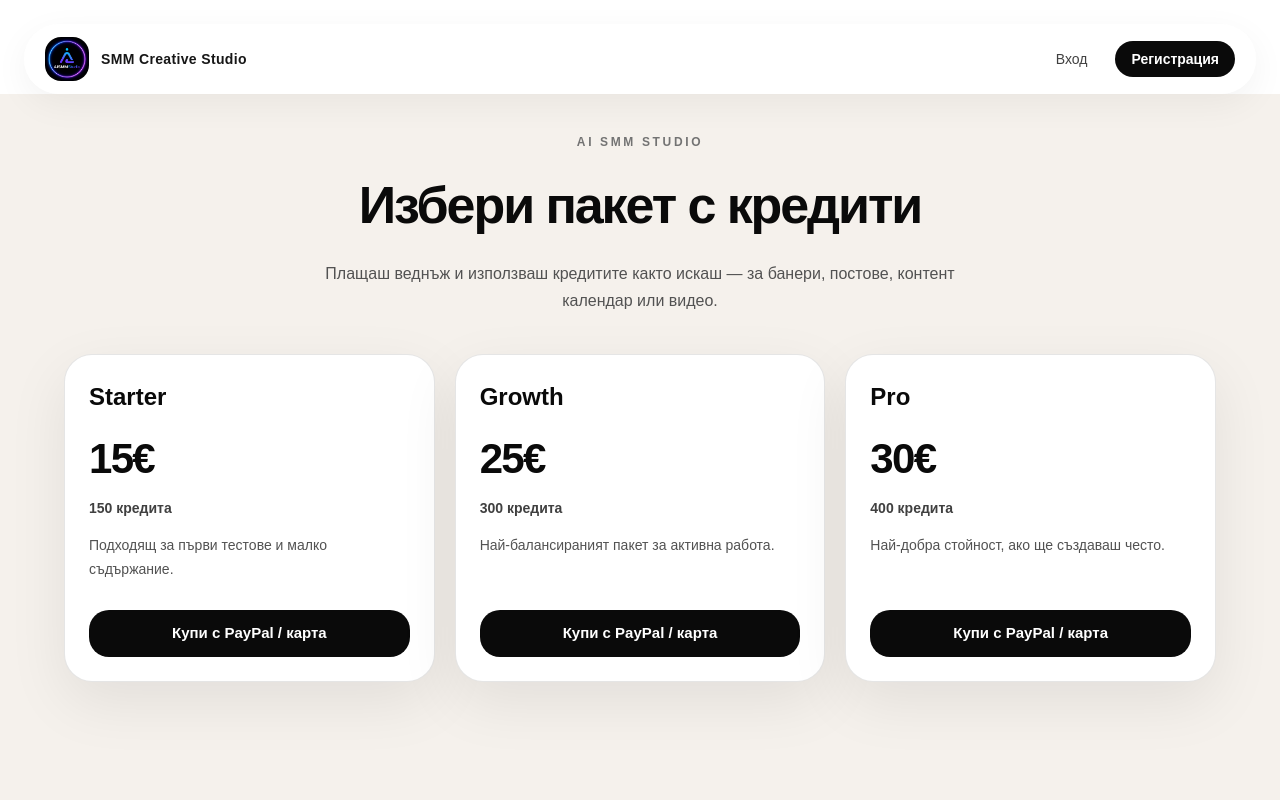
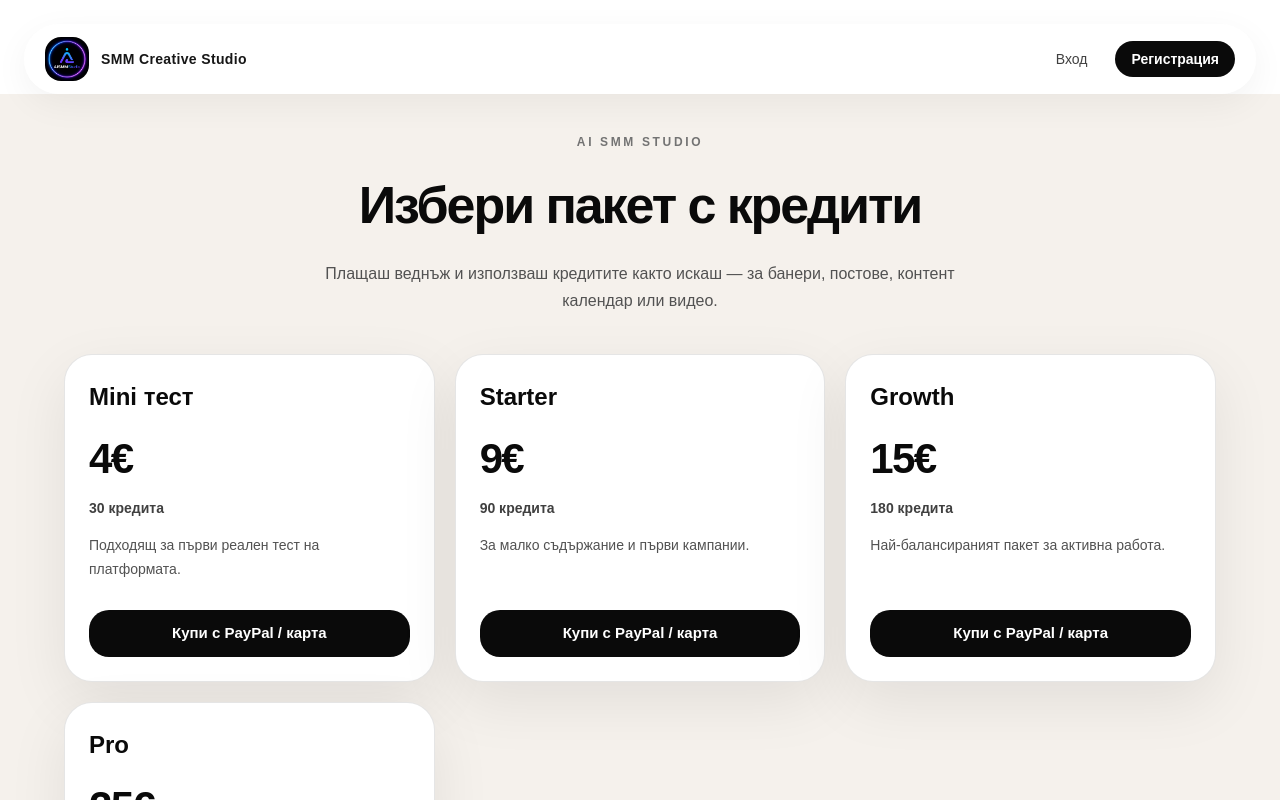
Before and after one commit to celevra-coder/ai-smm-platform, a Next.js app: page /pricing in a window 1280 px wide. Shown: the top 800 px of the page. Built offline with nearby package versions, Linux system fonts and the light colour scheme; no server answers.

Commit message:
Fix guest checkout flow and update credit packages

```diff
--- a/app/dashboard/quick-video/page.tsx
+++ b/app/dashboard/quick-video/page.tsx
@@ -294,9 +294,22 @@ const handleGenerateVideo = async () => {
     const accessToken = session?.access_token;
 
     if (!accessToken) {
-      window.location.href = "/login";
-      return;
-    }
+  localStorage.setItem(
+    "pending_quick_video",
+    JSON.stringify({
+      businessName: businessName.trim(),
+      businessDescription: businessDescription.trim(),
+      videoIdea: videoIdea.trim(),
+      phone: phone.trim(),
+      duration,
+      imageUrl,
+      imageFileName,
+    })
+  );
+
+  window.location.href = "/pricing?source=quick-video";
+  return;
+}
 
     const creditRes = await fetch(
       `${process.env.NEXT_PUBLIC_SUPABASE_URL}/functions/v1/consume-credit`,
--- a/app/pricing/page.tsx
+++ b/app/pricing/page.tsx
@@ -5,24 +5,31 @@ import { createClient } from "@/lib/supabase-browser";
 
 const plans = [
   {
+    key: "mini",
+    name: "Mini тест",
+    price: "4€",
+    credits: "30 кредита",
+    description: "Подходящ за първи реален тест на платформата.",
+  },
+  {
     key: "starter",
     name: "Starter",
-    price: "15€",
-    credits: "150 кредита",
-    description: "Подходящ за първи тестове и малко съдържание.",
+    price: "9€",
+    credits: "90 кредита",
+    description: "За малко съдържание и първи кампании.",
   },
   {
     key: "growth",
     name: "Growth",
-    price: "25€",
-    credits: "300 кредита",
+    price: "15€",
+    credits: "180 кредита",
     description: "Най-балансираният пакет за активна работа.",
   },
   {
     key: "pro",
     name: "Pro",
-    price: "30€",
-    credits: "400 кредита",
+    price: "25€",
+    credits: "330 кредита",
     description: "Най-добра стойност, ако ще създаваш често.",
   },
 ];
@@ -45,9 +52,10 @@ export default function PricingPage() {
       const accessToken = session?.access_token;
 
       if (!accessToken) {
-        window.location.href = "/login";
-        return;
-      }
+  localStorage.setItem("pending_checkout_plan", plan);
+  window.location.href = "/register";
+  return;
+}
 
       const res = await fetch(
                 `${process.env.NEXT_PUBLIC_SUPABASE_URL}/functions/v1/create-paypal-checkout`,
--- a/app/register/page.tsx
+++ b/app/register/page.tsx
@@ -48,6 +48,49 @@ if (data.user && data.user.identities?.length === 0) {
 }
 
 setMessage("success");
+
+const pendingPlan = localStorage.getItem("pending_checkout_plan");
+
+if (pendingPlan) {
+  localStorage.removeItem("pending_checkout_plan");
+
+  const {
+    data: { session },
+  } = await supabase.auth.getSession();
+
+  const accessToken = session?.access_token;
+
+  if (!accessToken) {
+    setLoading(false);
+    router.push("/login");
+    return;
+  }
+
+  const res = await fetch(
+    `${process.env.NEXT_PUBLIC_SUPABASE_URL}/functions/v1/create-paypal-checkout`,
+    {
+      method: "POST",
+      headers: {
+        "Content-Type": "application/json",
+        apikey: process.env.NEXT_PUBLIC_SUPABASE_ANON_KEY!,
+        Authorization: `Bearer ${accessToken}`,
+      },
+      body: JSON.stringify({ plan: pendingPlan }),
+    }
+  );
+
+  const checkoutData = await res.json().catch(() => null);
+
+  if (res.ok && checkoutData?.url) {
+    window.location.href = checkoutData.url;
+    return;
+  }
+
+  setMessage("Регистрацията е успешна, но не успяхме да отворим плащането. Моля, избери пакета отново.");
+  setLoading(false);
+  return;
+}
+
 setLoading(false);
 
 setTimeout(() => {
```
Also changed, not shown: 2 other files (tests, documents, lock files or other folders).
